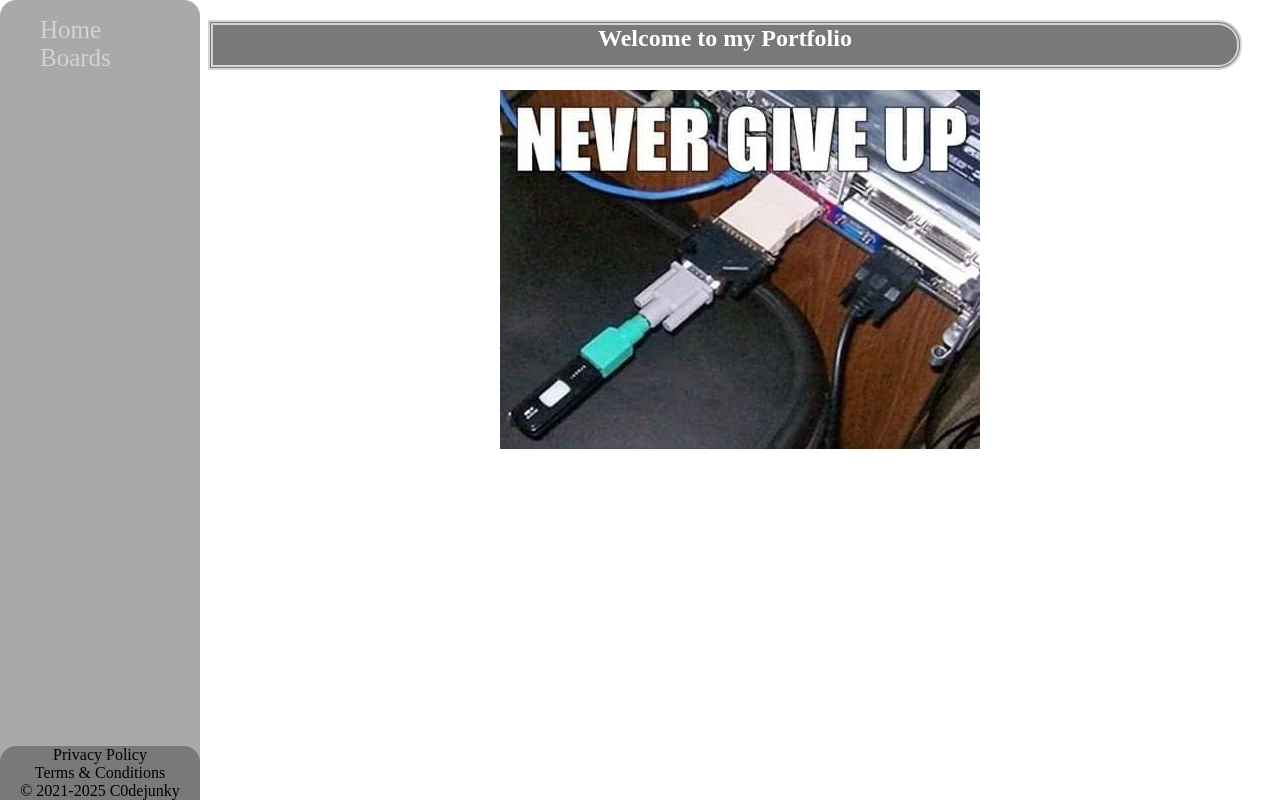
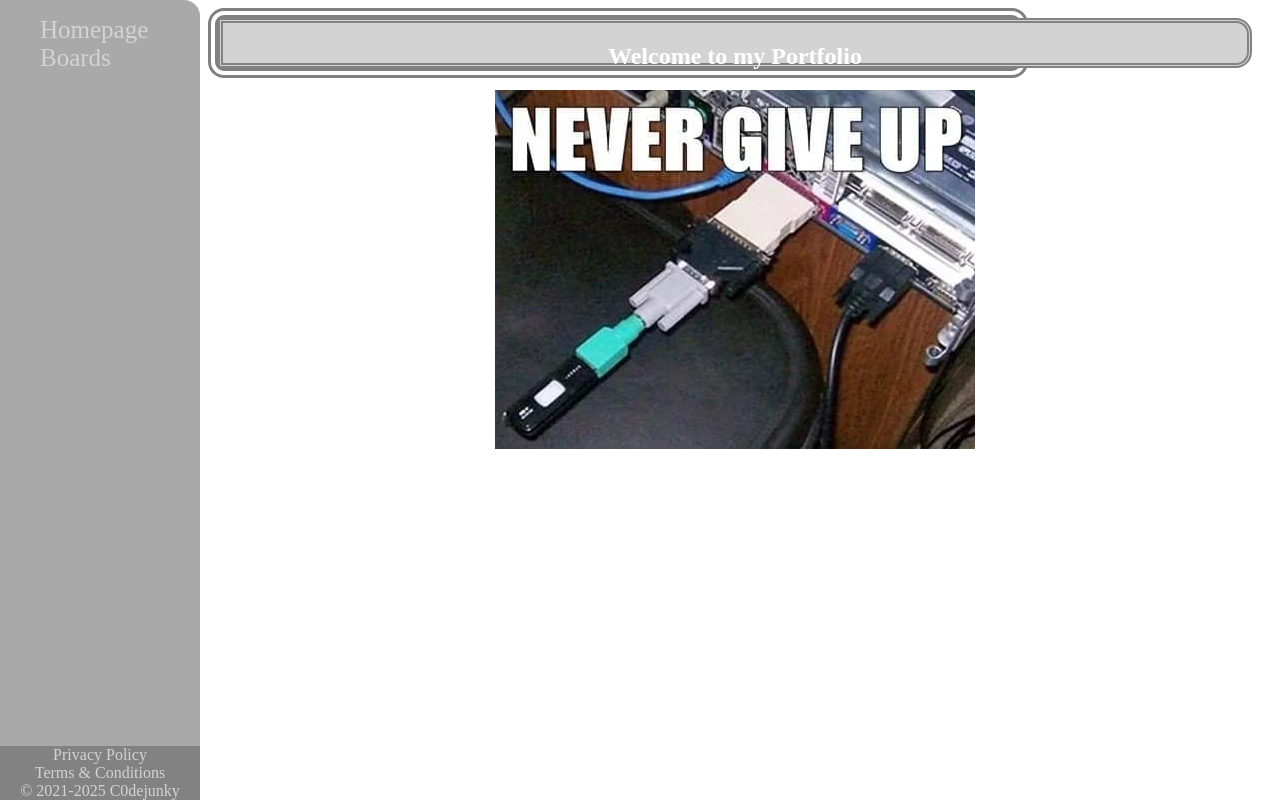
Before and after one commit to cerberusc0dejunky/Assignment-1.1-The-Foundation, a plain HTML site: page index.html in a window 1280 px wide. Drawn offline with Linux system fonts and the light colour scheme.

Commit message:
updateing look and feel

```diff
--- a/index.html
+++ b/index.html
@@ -3,36 +3,35 @@
 <head>
     <meta charset="UTF-8">
     <meta name="viewport" content="width=device-width, initial-scale=1.0">
-    <title>Home</title>
+    <title>Homepage</title>
     <link rel="stylesheet" href="styles.css">
 </head>
 <body>
     <header>
-            <nav class="sidebar">
+            <nav id="nav">
                     <ul>
-                        <li><a href="index.html">Home</a></li>
+                        <li><a href="index.html">Homepage</a></li>
                         <li><a href="boards.html">Boards</a></li>
                     </ul>
                 </nav>
     </header>
 
-
-
-
-
-
+    <!-- I decided to put all my content for my website in a container to the right -->
     <main class="content">
-            <header>
+            <header class="banner">
                 <section>
                     <h1>Welcome to my Portfolio </h1>
                     <p><img src="meme.jpg" alt="several different adapters connected together"></p>
                 </section>
             </header>
     </main>
-    <footer>
+
+    <!-- This is the footer for my sidebar I used an unordered list -->
+    <footer class="sfooter">
+
         <ul>
-            <li><a href="privacy-policy"></a>Privacy Policy</li>
-            <li><a href="terms-and-conditions"></a>Terms & Conditions</li>
+            <li><a href="placeholder.html">Privacy Policy</a></li>
+            <li><a href="placeholder.html">Terms & Conditions</a></li>
             <li>&copy; 2021-2025 C0dejunky</li>
         </ul>
     </footer>
--- a/styles.css
+++ b/styles.css
@@ -2,116 +2,118 @@
 
 .body{
   font-family: sans-serif;
-  text-align: center;
   }
 
-  /* navbar class sidebar styles */
-  .sidebar{
-   position: fixed;
-   /* fixes the sidebars position */
-    background-color: #a9a9a9;
-   /* changes the background color to a dark blue */
-    height: 100vh;
-   /* sets the height at 100% of the view port height*/
-    width: 200px;
-    /* sets the width to 30% */
-    z-index: 1;
-    /* for items with positions it sets the stacking layer */
-    border-top-left-radius: 1em;
-    /* rounds the top left corner relative to its its space */
-    border-top-right-radius: 1em;
-    /* rounds the top right corner relative to its space */
-    top: 0;
-    left: 0;
-
-   }
-
-
-   .sidebar li{
-         list-style-type: none;
-       padding: 0;
-       margin: 0;
-   }
-
-/*
-by using z-index:1 I place the sidebar on top of the other elements. if i had done -1 it would have put it on the bottom. It's only half of the desired result
-*/
-
-/* styles a link "a" in general specifically styles the links inside the sidebar */
-.sidebar a{
-  display: block;
-  /* makes the font display as a vertical navigation */
-    text-decoration: none;
-    /* removes the underline and bullet points */
-    font-size: 25px;
-    /* makes the font larger */
-    color: #D3D3D3;
-    /* makes the font white */
-
-
-}
-
-
-/* styles a link "a" elements when you drag your mouse over the element */
-.sidebar a:hover{
-  color: white;
-  /* changes the text to white on hover */
-    font-weight: 600;
-    /* makes the text bolder on hover */
-     }
-/*
-This is the other half of what I was talking about if you dont add margin-"sidebars size" in this case mine is 30% then it will be hidden under the sidebar because the z-index: 1; raises it above the main content.
-*/
-.content{
-    text-align: center;
-    margin-left: 200px;
-    overflow: ;
-  }
-
-h1{
-  background-color: #797979;
+ .banner {
+    background-color: #D3D3D3;
     height: 40px;
     width: 80vw;
-  color: rgb(255, 255, 255);
+     color: white;
     text-align: center;
     border-top-right-radius: 1em;
     border-bottom-right-radius: 1em;
     border-width: 5px;
     border-style: double;
-    border-color: #d3d5d5;
-
+    border-color: #838282;
      }
 
-/* footer styles  */
-footer{
+     /* these are the styles for my main content */
+.content{
+  width: 800px;
+  height: fit-content;
+  border: 10px double grey;
+  border-top-left-radius: 1em;
+  border-top-right-radius: 1em;
+  border-bottom-left-radius: 1em;
+  border-bottom-right-radius: 1em;
+  text-align: center;
+  margin-left: 200px;
+   }
+
+
+
+
+  /* navbar class nav styles */
+  /* These are the general styles for my nav for things such as the background color and positioning */
+  #nav{
+   background-color: #a9a9a9;
+   /* this makes the background color darker than the resting state but not as dark as the footer */
    position: fixed;
-  bottom: 0;
    left: 0;
-  background-color: #797979;
-  z-index: 2;
-  border-top-left-radius: 1em;
+   top: 0;
+   /* this indicates that the position of my footer will be fixed used in combination with */
+   height: 100vh;
+   width: 200px;
+    z-index: -1;
     border-top-right-radius: 1em;
    }
 
 
-footer a{
+
+   /* styles for my sidebars list elements */
+   #nav li{
+      list-style-type: none;
+   }
+
+#nav a{
+
     text-decoration: none;
-color: white;
- display: block;
+    font-size: 25px;
+    color: #D3D3D3;
+    width: 200px;
     text-align: center;
  }
 
-footer li{
-  padding: 0;
-  margin: 0;
+ #nav a:hover{
+  color: white;
  }
 
-footer ul{
+
+/* nav footer styles */
+/* I decided to make my footer take up just the bottom of the nav instead of the whole page */
+.sfooter{
+    position: fixed;
+    left: 0;
+    bottom: 0;
+    /* position in combination with left and bottom keeps my footer fixed to the bottom left of my page in one spot */
+    background-color: #838282;
+    /* changes the background color of my footer to a darker color than my nav  */
+    z-index: 1;
+    /* since I used a z-index of -1 on my nav using 1 puts my footer on top of my nav  */
+
+}
+/* These styles style the "a" or link element I had to use them to remove the default blue color and underline */
+.sfooter a{
+  text-decoration: none;
+  /* removes the default markings */
+  color: #D3d3d3;
+  /* changes the color from blue to a light grey  */
+
+ }
+
+
+.sfooter ul{
   width: 200px;
-  height: fit-content;
-  text-decoration: none;
-  list-style-type: none;
+  /* makes the width of the list 200px  */
+  padding: 0%;
+  margin: 0%;
+  /* removes the default spacing */
+}
+
+/* this code block focuses on the list elements */
+.sfooter li{
+  color: #D3d3d3;
+  /* The links are alread grey because of the link style i did earlier but this change the color of my copywrite info */
+  background-color: #838282;
+  /* changes the background of my nav footer to a color darker than my nav  */
   text-align: center;
-  padding: 0;
-  margin: 0;
+  /* centers the text for each list item */
 }
+
+/* adds an action so when users hover they know its a link */
+.sfooter a:hover{
+  color: white;
+  /* the color changes from the resting state grey to white */
+  font-weight: 600;
+  /* the font gets bolder to emphasize that its a link */
+}
```
Also changed, not shown: placeholder.html (added, +12 -0 lines). Lines whose indentation alone changed are shown as unchanged.
